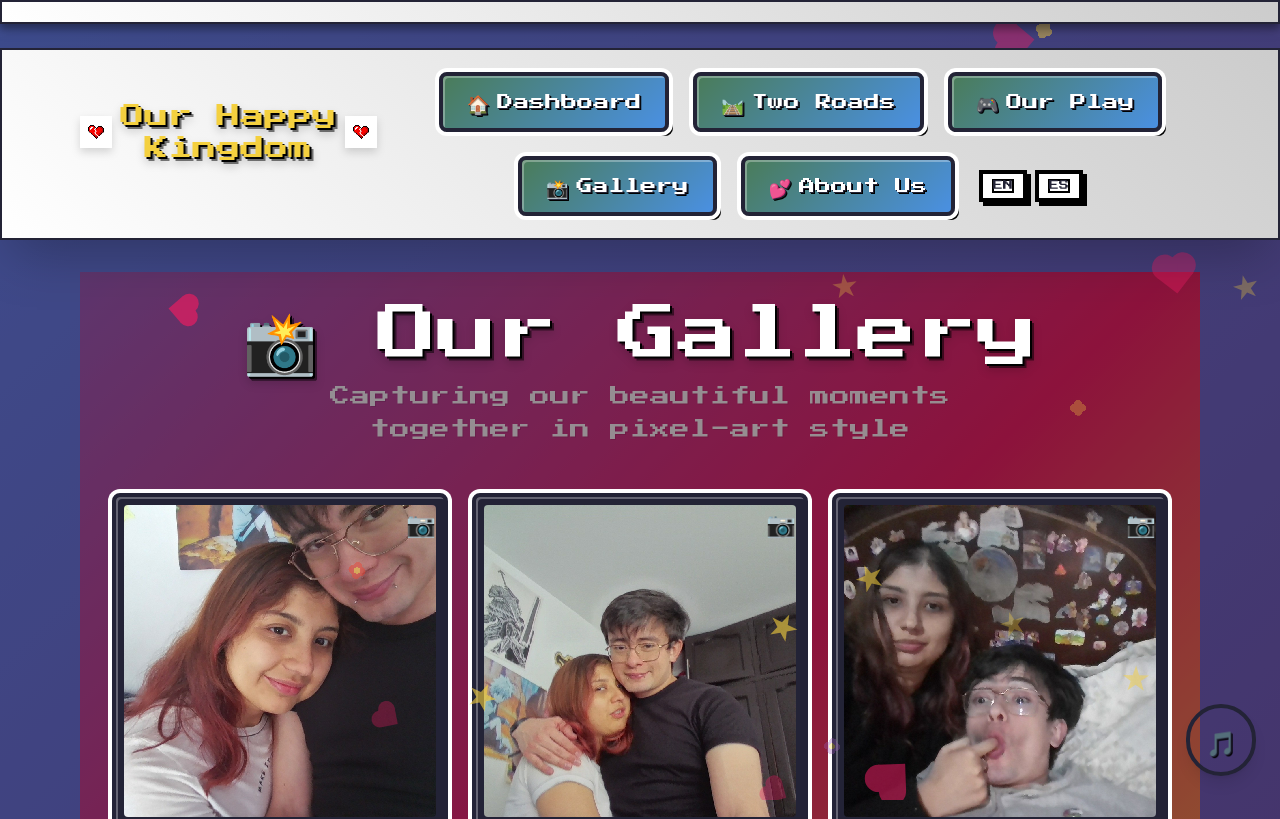
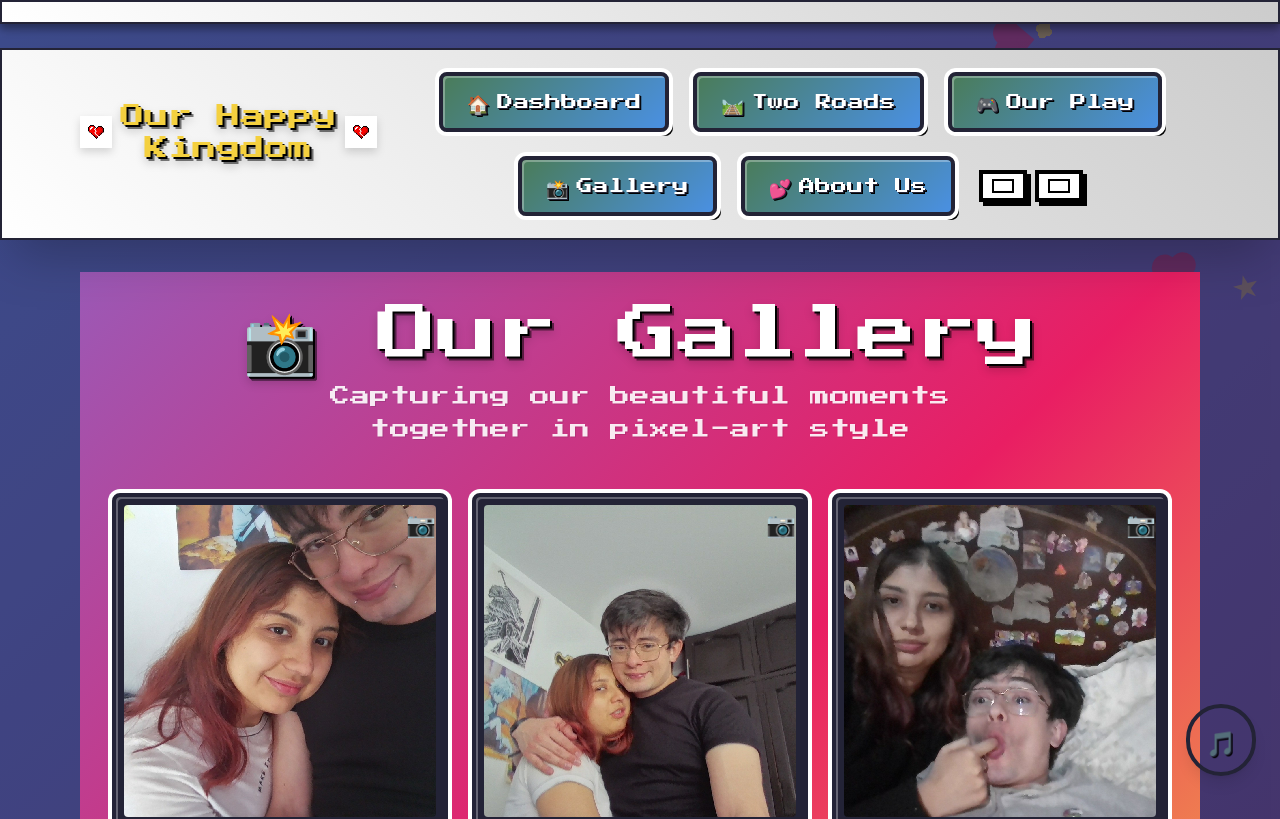
Before and after one commit to jdsalasca/our-kingdom, a React (Vite) app: page /gallery in a window 1280 px wide. Shown: the top 819 px of the page. Built offline with nearby package versions, Linux system fonts and the light colour scheme.

Commit message:
feat: enhance App component with animated floating background elements, improve z-index management, and update LanguageSwitcher for accessibility; refactor MusicPlayer for better audio handling and visibility management

```diff
--- a/src/App.tsx
+++ b/src/App.tsx
@@ -15,11 +15,43 @@ function App() {
   return (
     <Router>
       <div className="min-h-screen bg-gradient-to-br from-pixel-green via-pixel-blue to-pixel-purple bg-pixel-pattern relative">
+        {/* Enhanced Floating Hearts Background - Always behind all content */}
+        <div className="fixed inset-0 pointer-events-none overflow-hidden z-0">
+          {[...Array(25)].map((_, i) => (
+            <motion.div
+              key={i}
+              className="absolute"
+              style={{
+                left: `${Math.random() * 100}%`,
+                top: `${Math.random() * 100}%`,
+              }}
+              animate={{
+                y: [0, -30, 0],
+                opacity: [0.3, 0.8, 0.3],
+                scale: [1, 1.2, 1],
+                rotate: [0, 180, 360],
+              }}
+              transition={{
+                duration: 4 + Math.random() * 2,
+                repeat: Infinity,
+                delay: Math.random() * 3,
+              }}
+            >
+              {i % 3 === 0 ? (
+                <Heart size={i % 2 === 0 ? "small" : "medium"} />
+              ) : i % 3 === 1 ? (
+                <Star />
+              ) : (
+                <Flower color={["pink", "yellow", "purple", "red"][i % 4] as "pink" | "yellow" | "purple" | "red"} />
+              )}
+            </motion.div>
+          ))}
+        </div>
         {/* Background Overlay for Contrast */}
-        <div className="absolute inset-0 bg-black/40 z-0 pointer-events-none" />
+        <div className="absolute inset-0 bg-black/40 z-10 pointer-events-none" />
         {/* TAILWIND TEST BANNER */}
         <motion.div
-          className="pixel-border bg-pixel-green text-white text-center py-2 pixel-title tracking-widest shadow-lg relative z-10"
+          className="pixel-border bg-pixel-green text-white text-center py-2 pixel-title tracking-widest shadow-lg relative z-20"
           animate={{
             boxShadow: [
               "0 4px 8px rgba(0,0,0,0.3)",
@@ -30,7 +62,6 @@ function App() {
           transition={{ duration: 2, repeat: Infinity }}
         >
         </motion.div>
-
         {/* Enhanced Navigation */}
         <nav className="pixel-border bg-[#232336] backdrop-blur-md sticky top-0 z-30 shadow-2xl">
           <div className="max-w-6xl mx-auto px-4 py-4 md:py-5">
@@ -88,7 +119,7 @@ function App() {
         </nav>
 
         {/* Main Content */}
-        <main className="max-w-6xl mx-auto px-4 py-4 md:py-8">
+        <main className="max-w-6xl mx-auto px-4 py-4 md:py-8 relative z-20">
           <Routes>
             <Route path="/" element={<Dashboard />} />
             <Route path="/two-roads" element={<TwoRoads />} />
@@ -98,41 +129,8 @@ function App() {
           </Routes>
         </main>
 
-        {/* Enhanced Floating Hearts Background */}
-        <div className="fixed inset-0 pointer-events-none overflow-hidden">
-          {[...Array(25)].map((_, i) => (
-            <motion.div
-              key={i}
-              className="absolute"
-              style={{
-                left: `${Math.random() * 100}%`,
-                top: `${Math.random() * 100}%`,
-              }}
-              animate={{
-                y: [0, -30, 0],
-                opacity: [0.3, 0.8, 0.3],
-                scale: [1, 1.2, 1],
-                rotate: [0, 180, 360],
-              }}
-              transition={{
-                duration: 4 + Math.random() * 2,
-                repeat: Infinity,
-                delay: Math.random() * 3,
-              }}
-            >
-              {i % 3 === 0 ? (
-                <Heart size={i % 2 === 0 ? "small" : "medium"} />
-              ) : i % 3 === 1 ? (
-                <Star />
-              ) : (
-                <Flower color={["pink", "yellow", "purple", "red"][i % 4] as "pink" | "yellow" | "purple" | "red"} />
-              )}
-            </motion.div>
-          ))}
-        </div>
-
         {/* Enhanced Footer */}
-        <footer className="pixel-border bg-white/80 backdrop-blur-sm mt-8 md:mt-12">
+        <footer className="pixel-border bg-white/80 backdrop-blur-sm mt-8 md:mt-12 relative z-20">
           <div className="max-w-6xl mx-auto px-4 py-4 md:py-6 text-center">
             <motion.p
               className="pixel-text text-sm md:text-base"
--- a/src/components/LanguageSwitcher.tsx
+++ b/src/components/LanguageSwitcher.tsx
@@ -1,4 +1,17 @@
 import { useTranslation } from 'react-i18next';
+import type { CSSProperties } from 'react';
+
+const visuallyHidden: CSSProperties = {
+  position: 'absolute',
+  width: '1px',
+  height: '1px',
+  padding: 0,
+  margin: '-1px',
+  overflow: 'hidden',
+  clip: 'rect(0 0 0 0)',
+  whiteSpace: 'nowrap',
+  border: 'none',
+};
 
 const LanguageSwitcher = () => {
   const { i18n } = useTranslation();
@@ -15,8 +28,8 @@ const LanguageSwitcher = () => {
         {/* Pixel-art EN icon */}
         <svg width="24" height="16" viewBox="0 0 24 16" fill="none" xmlns="http://www.w3.org/2000/svg">
           <rect x="2" y="2" width="20" height="12" fill="#fff" stroke="#000" strokeWidth="2"/>
-          <text x="12" y="12" textAnchor="middle" fontFamily="'Press Start 2P', monospace" fontSize="10" fill="#232336">EN</text>
         </svg>
+        <span style={visuallyHidden}>EN</span>
       </button>
       <button
         className={`language-button ${i18n.language === 'es' ? 'active' : 'inactive'} flex items-center justify-center`}
@@ -26,8 +39,8 @@ const LanguageSwitcher = () => {
         {/* Pixel-art ES icon */}
         <svg width="24" height="16" viewBox="0 0 24 16" fill="none" xmlns="http://www.w3.org/2000/svg">
           <rect x="2" y="2" width="20" height="12" fill="#fff" stroke="#000" strokeWidth="2"/>
-          <text x="12" y="12" textAnchor="middle" fontFamily="'Press Start 2P', monospace" fontSize="10" fill="#232336">ES</text>
         </svg>
+        <span style={visuallyHidden}>ES</span>
       </button>
     </div>
   );
--- a/src/components/MusicPlayer.tsx
+++ b/src/components/MusicPlayer.tsx
@@ -56,28 +56,43 @@ const MusicPlayer = () => {
     if (audioRef.current) {
       if (isPlaying) {
         audioRef.current.pause();
+        setIsPlaying(false);
       } else {
-        audioRef.current.play();
+        audioRef.current.play().catch(() => {
+          // Autoplay blocked by browser, do nothing
+        });
+        setIsPlaying(true);
       }
-      setIsPlaying(!isPlaying);
     }
   };
 
   const nextSong = () => {
     const nextIndex = (currentSongIndex + 1) % songs.length;
     setCurrentSongIndex(nextIndex);
-    setIsPlaying(false);
+    // Don't reset isPlaying state - let the audio element handle it
     if (audioRef.current) {
       audioRef.current.load();
+      // If it was playing before, continue playing
+      if (isPlaying) {
+        audioRef.current.play().catch(() => {
+          // Autoplay blocked by browser, do nothing
+        });
+      }
     }
   };
 
   const prevSong = () => {
     const prevIndex = currentSongIndex === 0 ? songs.length - 1 : currentSongIndex - 1;
     setCurrentSongIndex(prevIndex);
-    setIsPlaying(false);
+    // Don't reset isPlaying state - let the audio element handle it
     if (audioRef.current) {
       audioRef.current.load();
+      // If it was playing before, continue playing
+      if (isPlaying) {
+        audioRef.current.play().catch(() => {
+          // Autoplay blocked by browser, do nothing
+        });
+      }
     }
   };
 
@@ -106,6 +121,21 @@ const MusicPlayer = () => {
       audioRef.current.volume = volume;
     }
   }, [volume]);
+
+  // Ensure audio continues playing when component visibility changes
+  useEffect(() => {
+    const handleVisibilityChange = () => {
+      if (audioRef.current && isPlaying && !document.hidden) {
+        // Resume playing when page becomes visible again
+        audioRef.current.play().catch(() => {
+          // Autoplay blocked by browser, do nothing
+        });
+      }
+    };
+
+    document.addEventListener('visibilitychange', handleVisibilityChange);
+    return () => document.removeEventListener('visibilitychange', handleVisibilityChange);
+  }, [isPlaying]);
 
   return (
     <>
@@ -166,13 +196,14 @@ const MusicPlayer = () => {
                 />
               </div>
 
-              {/* Audio Element */}
+              {/* Audio Element - Always present, never unmounted */}
               <audio
                 ref={audioRef}
                 src={currentSong.file}
                 onEnded={handleSongEnd}
                 onPlay={() => setIsPlaying(true)}
                 onPause={() => setIsPlaying(false)}
+                preload="auto"
               />
 
               {/* Controls */}
@@ -212,9 +243,15 @@ const MusicPlayer = () => {
                     key={song.id}
                     onClick={() => {
                       setCurrentSongIndex(index);
-                      setIsPlaying(false);
+                      // Don't reset isPlaying state - let the audio element handle it
                       if (audioRef.current) {
                         audioRef.current.load();
+                        // If it was playing before, continue playing
+                        if (isPlaying) {
+                          audioRef.current.play().catch(() => {
+                            // Autoplay blocked by browser, do nothing
+                          });
+                        }
                       }
                     }}
                     className={`w-full text-left p-2 rounded pixel-text text-sm transition-colors ${
--- a/src/index.css
+++ b/src/index.css
@@ -44,6 +44,31 @@
 }
 
 @layer components {
+  /* Background z-index utilities */
+  .z-1 {
+    z-index: 1;
+  }
+
+  .z-10 {
+    z-index: 10;
+  }
+
+  .z-20 {
+    z-index: 20;
+  }
+
+  .z-30 {
+    z-index: 30;
+  }
+
+  .z-40 {
+    z-index: 40;
+  }
+
+  .z-50 {
+    z-index: 50;
+  }
+
   /* Enhanced Pixel Border */
   .pixel-border {
     @apply border-4 shadow-lg relative;
--- a/src/pages/Dashboard.tsx
+++ b/src/pages/Dashboard.tsx
@@ -166,7 +166,7 @@ const Dashboard = () => {
             variants={itemVariants}
             className={`pixel-card bg-gradient-to-br ${card.color} cursor-pointer transition-all duration-300 ${card.glow} ${
               hoveredCard === card.id ? 'scale-105 shadow-2xl' : 'hover:scale-105'
-            }`}
+            } z-20`}
             onHoverStart={() => setHoveredCard(card.id)}
             onHoverEnd={() => setHoveredCard(null)}
             whileHover={{ y: -5, boxShadow: "0 20px 40px rgba(0,0,0,0.3)" }}
@@ -177,7 +177,7 @@ const Dashboard = () => {
               if (card.id === 'about-us') navigate('/about-us');
             }}
           >
-            <div className='text-center p-4 md:p-6'>
+            <div className='text-center p-4 md:p-6 relative z-20'>
               <motion.div
                 className='flex justify-center items-center mb-4'
                 animate={hoveredCard === card.id ? { scale: 1.2 } : { scale: 1 }}
@@ -192,7 +192,7 @@ const Dashboard = () => {
               <motion.button
                 whileHover={{ scale: 1.05 }}
                 whileTap={{ scale: 0.95 }}
-                className='pixel-button bg-pixel-purple hover:bg-pixel-pink text-sm md:text-base px-4 py-2'
+                className='pixel-button bg-pixel-purple hover:bg-pixel-pink text-sm md:text-base px-4 py-2 z-30 relative'
               >
                 {card.buttonText}
               </motion.button>
```
